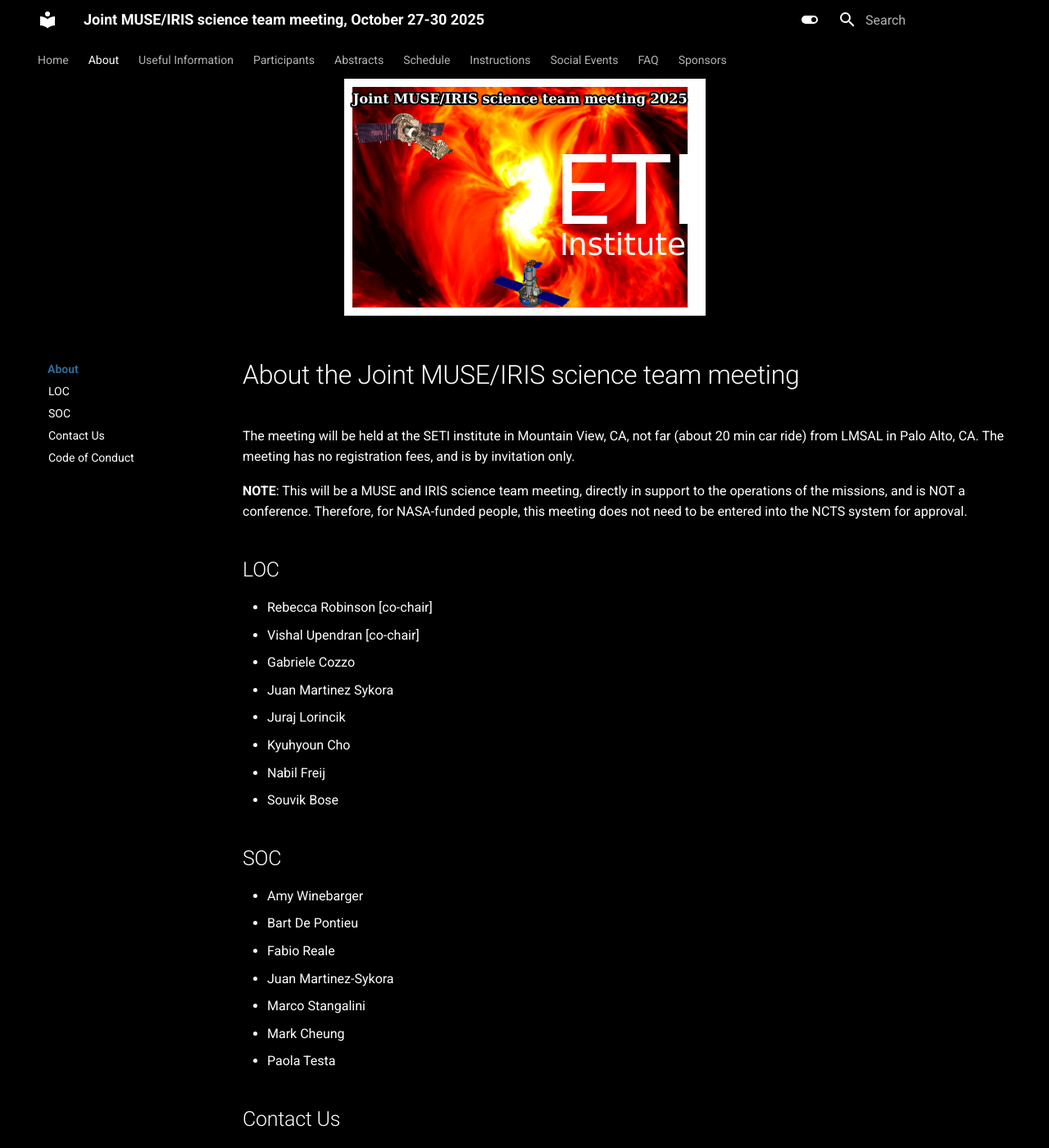
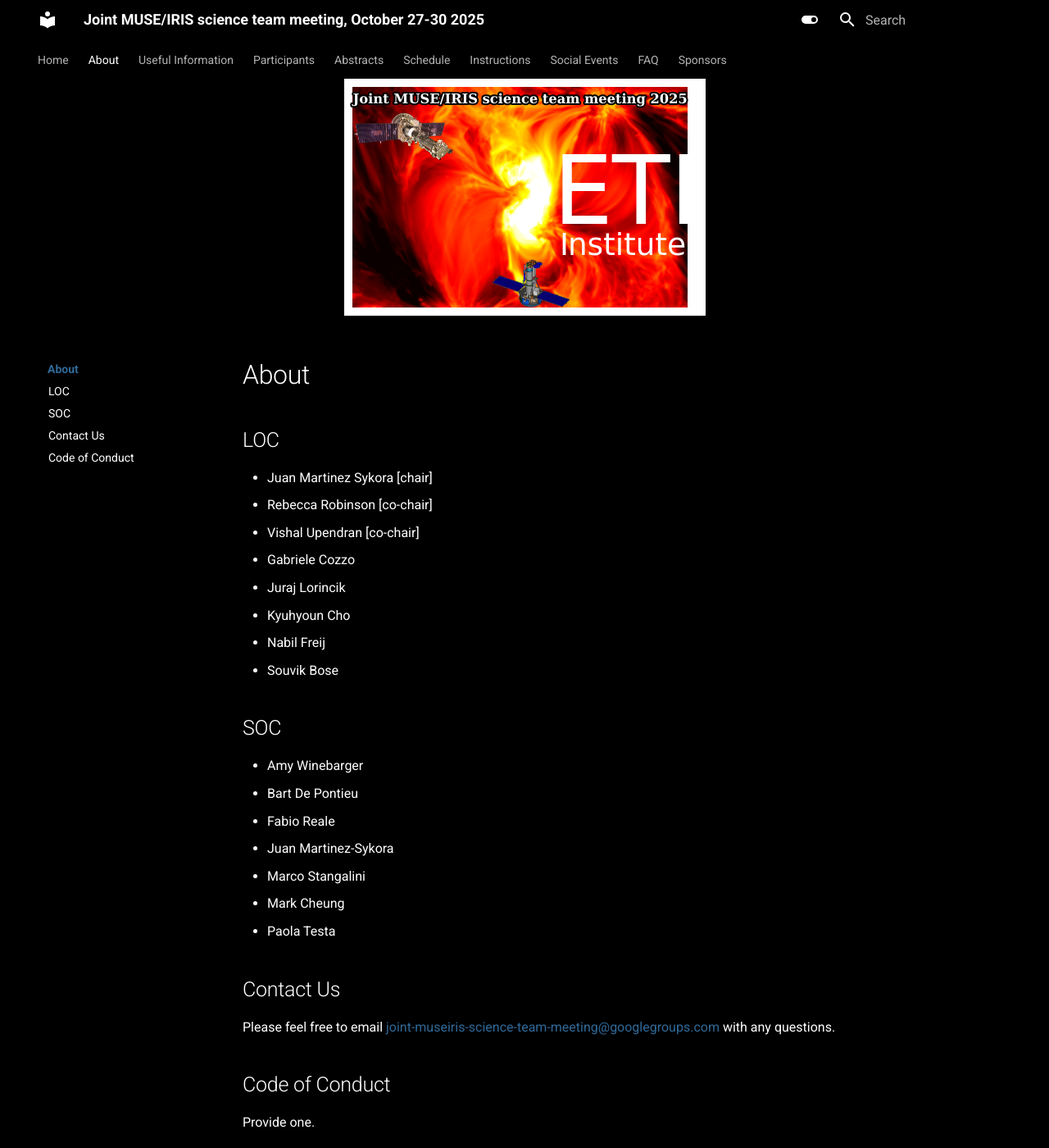
Before and after one commit to LM-SAL/iris_muse_team_meeting, an MkDocs documentation site: the page built from docs/about.md, in a window 1280 px wide and 1400 px high. Shown: the whole window at 82% size. Built offline with MkDocs 1.6.1 and Material for MkDocs 9.7.7, drawn with Linux system fonts in a browser that asks for light colours.

Commit message:
move stuff around

```diff
--- a/docs/about.md
+++ b/docs/about.md
@@ -2,20 +2,12 @@
 title: About the Joint MUSE/IRIS science team meeting
 ---
 
-# About the Joint MUSE/IRIS science team meeting
-
-The meeting will be held at the SETI institute in Mountain View, CA, not far (about 20 min car ride) from LMSAL in Palo Alto, CA.
-The meeting has no registration fees, and is by invitation only.
-
-**NOTE**: This will be a MUSE and IRIS science team meeting, directly in support to the operations of the missions, and is NOT a conference.
-Therefore, for NASA-funded people, this meeting does not need to be entered into the NCTS system for approval.
-
 ## LOC
 
+* Juan Martinez Sykora [chair]
 * Rebecca Robinson [co-chair]
 * Vishal Upendran [co-chair]
 * Gabriele Cozzo
-* Juan Martinez Sykora
 * Juraj Lorincik
 * Kyuhyoun Cho
 * Nabil Freij
--- a/docs/stylesheets/extra.css
+++ b/docs/stylesheets/extra.css
@@ -243,3 +243,7 @@
 .sponsor-black {
     background-color: black;
 }
+
+.md-typeset .admonition,.md-typeset details {
+    font-size: 0.8rem;
+}
```
Also changed, not shown: docs/useful_info.md (+13 -4 lines).
